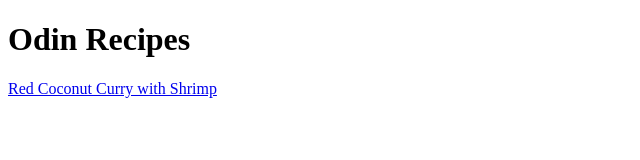
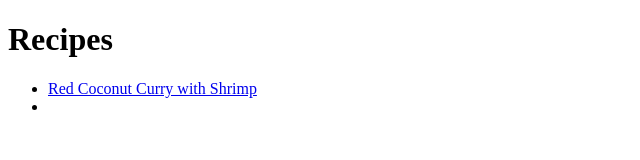
Before and after one commit to ritchardjoseph01/Odin_Recipes, a plain HTML site: page index.html in a window 1280 px wide. Shown: the whole page, without its empty margins (0-640 px from the left). Drawn offline with Linux system fonts and the light colour scheme.

Commit message:
Recipes in unordered list

```diff
--- a/index.html
+++ b/index.html
@@ -4,10 +4,20 @@
     <meta charset="UTF-8" />
     <meta http-equiv="X-UA-Compatible" content="IE=edge" />
     <meta name="viewport" content="width=device-width, initial-scale=1.0" />
-    <title>Recipes</title>
+    <title>Odin Recipes</title>
   </head>
   <body>
-    <h1>Odin Recipes</h1>
-    <a href="./recipes/red_coconut_curry_w_shrimp.html">Red Coconut Curry with Shrimp</a>
+    <h1>Recipes</h1>
+    <ul>
+      <li>
+        <a href="/recipes/red_coconut_curry_w_shrimp.html">Red Coconut Curry with Shrimp</a>
+      </li>
+      <li>
+        <a href=""></a>
+      </li>
+    </ul>
+
+    <br>
+
   </body>
 </html>
```
